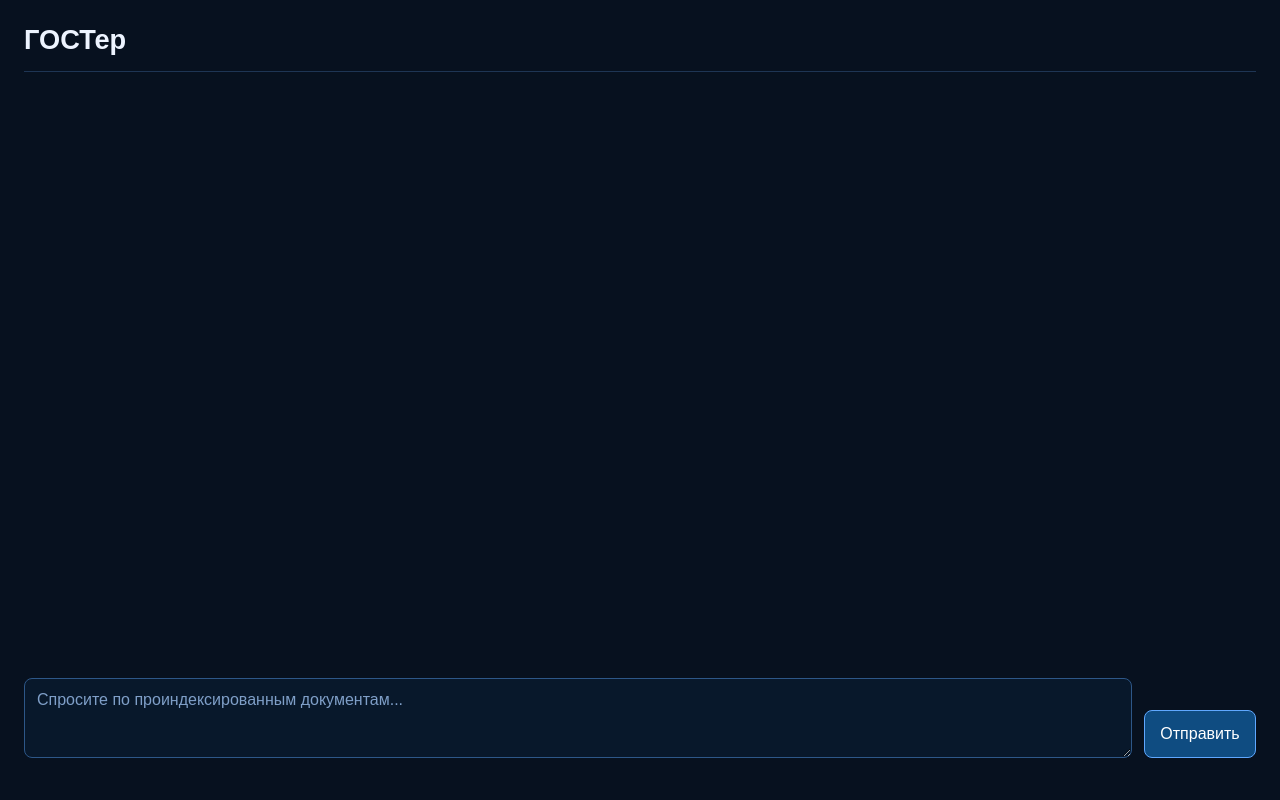
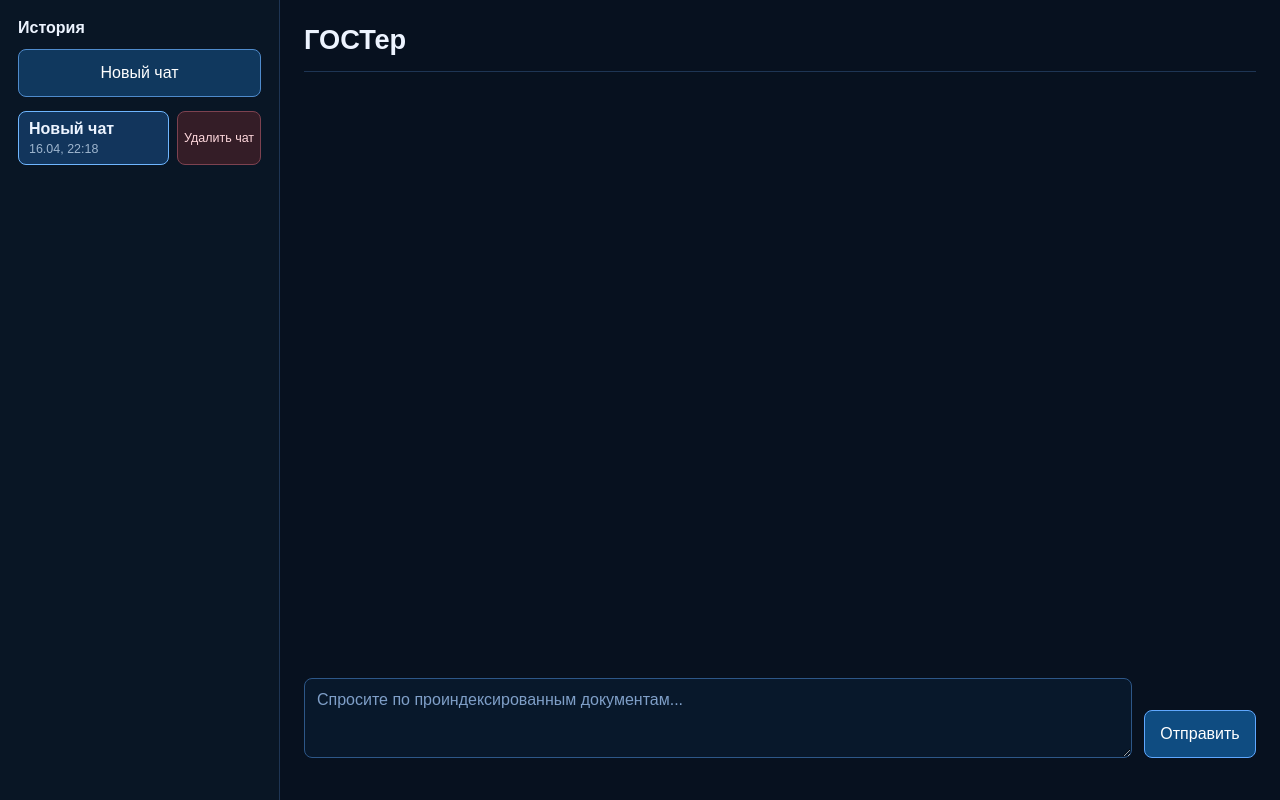
Before and after one commit to vladooooooooos/goster, a FastAPI app: page / in a window 1280 px wide. Run offline with FastAPI, Linux system fonts and the light colour scheme.

Commit message:
Add local chat session history

```diff
--- a/gost-chat/app/static/app.js
+++ b/gost-chat/app/static/app.js
@@ -1,15 +1,319 @@
 const DEFAULT_TOP_K = 5;
+const STORAGE_KEY = "gost-chat.chatSessions.v1";
+const UNTITLED_SESSION_TITLE = "Новый чат";
+const QUESTION_PREFIX_WORDS = new Set([
+  "что",
+  "как",
+  "какие",
+  "какой",
+  "какая",
+  "какое",
+  "каких",
+  "где",
+  "когда",
+  "почему",
+  "зачем",
+  "можно",
+  "нужно",
+]);
 
 const form = document.querySelector("#chat-form");
 const input = document.querySelector("#message-input");
 const messages = document.querySelector("#messages");
 const errorBox = document.querySelector("#error");
 const sendButton = document.querySelector("#send-button");
+const newSessionButton = document.querySelector("#new-session-button");
+const sessionList = document.querySelector("#session-list");
+
 let requestInFlight = false;
+let chatStore = loadChatStore();
 
 function setError(message) {
   errorBox.textContent = message;
   errorBox.hidden = !message;
+}
+
+function createId(prefix) {
+  if (window.crypto && window.crypto.randomUUID) {
+    return `${prefix}-${window.crypto.randomUUID()}`;
+  }
+
+  return `${prefix}-${Date.now()}-${Math.random().toString(16).slice(2)}`;
+}
+
+function createSession() {
+  const now = new Date().toISOString();
+  return {
+    id: createId("session"),
+    title: UNTITLED_SESSION_TITLE,
+    createdAt: now,
+    updatedAt: now,
+    messages: [],
+  };
+}
+
+function createDefaultStore() {
+  const session = createSession();
+  return {
+    activeSessionId: session.id,
+    sessions: [session],
+  };
+}
+
+function loadChatStore() {
+  try {
+    const raw = localStorage.getItem(STORAGE_KEY);
+    if (!raw) {
+      return createDefaultStore();
+    }
+
+    const parsed = JSON.parse(raw);
+    if (!isValidStore(parsed)) {
+      localStorage.removeItem(STORAGE_KEY);
+      return createDefaultStore();
+    }
+
+    return normalizeStore(parsed);
+  } catch (error) {
+    localStorage.removeItem(STORAGE_KEY);
+    return createDefaultStore();
+  }
+}
+
+function isValidStore(value) {
+  return (
+    value &&
+    typeof value === "object" &&
+    typeof value.activeSessionId === "string" &&
+    Array.isArray(value.sessions) &&
+    value.sessions.every(isValidSession)
+  );
+}
+
+function isValidSession(session) {
+  return (
+    session &&
+    typeof session === "object" &&
+    typeof session.id === "string" &&
+    typeof session.title === "string" &&
+    typeof session.createdAt === "string" &&
+    typeof session.updatedAt === "string" &&
+    Array.isArray(session.messages) &&
+    session.messages.every(isValidMessage)
+  );
+}
+
+function isValidMessage(message) {
+  return (
+    message &&
+    typeof message === "object" &&
+    typeof message.id === "string" &&
+    (message.role === "user" || message.role === "assistant") &&
+    typeof message.body === "string" &&
+    typeof message.createdAt === "string"
+  );
+}
+
+function normalizeStore(store) {
+  const sessions = store.sessions.length ? store.sessions : [createSession()];
+  const activeExists = sessions.some((session) => session.id === store.activeSessionId);
+  const activeSessionId = activeExists ? store.activeSessionId : sessions[0].id;
+  return { activeSessionId, sessions };
+}
+
+function saveChatStore() {
+  try {
+    localStorage.setItem(STORAGE_KEY, JSON.stringify(chatStore));
+    return true;
+  } catch (error) {
+    setError("Не удалось сохранить историю чатов в браузере.");
+    return false;
+  }
+}
+
+function getActiveSession() {
+  return chatStore.sessions.find((session) => session.id === chatStore.activeSessionId);
+}
+
+function sortSessionsByUpdatedAt(sessions) {
+  return [...sessions].sort((left, right) => right.updatedAt.localeCompare(left.updatedAt));
+}
+
+function renderApp() {
+  renderSessionList();
+  renderActiveSessionMessages();
+  setLoading(requestInFlight);
+}
+
+function renderSessionList() {
+  sessionList.replaceChildren();
+
+  if (!chatStore.sessions.length) {
+    const empty = document.createElement("p");
+    empty.className = "session-empty";
+    empty.textContent = "Чатов пока нет";
+    sessionList.append(empty);
+    return;
+  }
+
+  sortSessionsByUpdatedAt(chatStore.sessions).forEach((session) => {
+    const item = document.createElement("div");
+    item.className = "session-item";
+    if (session.id === chatStore.activeSessionId) {
+      item.classList.add("active");
+    }
+
+    const openButton = document.createElement("button");
+    openButton.className = "session-open-button";
+    openButton.type = "button";
+    openButton.disabled = requestInFlight;
+    openButton.addEventListener("click", () => switchSession(session.id));
+
+    const title = document.createElement("span");
+    title.className = "session-title";
+    title.textContent = session.title || UNTITLED_SESSION_TITLE;
+
+    const updatedAt = document.createElement("span");
+    updatedAt.className = "session-updated";
+    updatedAt.textContent = formatSessionTime(session.updatedAt);
+
+    openButton.append(title, updatedAt);
+
+    const deleteButton = document.createElement("button");
+    deleteButton.className = "session-delete-button";
+    deleteButton.type = "button";
+    deleteButton.textContent = "Удалить чат";
+    deleteButton.disabled = requestInFlight;
+    deleteButton.addEventListener("click", () => deleteSession(session.id));
+
+    item.append(openButton, deleteButton);
+    sessionList.append(item);
+  });
+}
+
+function renderActiveSessionMessages() {
+  messages.replaceChildren();
+  const activeSession = getActiveSession();
+  if (!activeSession) {
+    return;
+  }
+
+  activeSession.messages.forEach((message) => {
+    if (message.role === "assistant" && message.askResult) {
+      appendAssistantResult(message.askResult, message.elapsedSeconds);
+      return;
+    }
+
+    appendMessage(message.role, message.body);
+  });
+}
+
+function switchSession(sessionId) {
+  if (requestInFlight || sessionId === chatStore.activeSessionId) {
+    return;
+  }
+
+  chatStore.activeSessionId = sessionId;
+  saveChatStore();
+  setError("");
+  renderApp();
+  input.focus();
+}
+
+function createNewSession() {
+  if (requestInFlight) {
+    return;
+  }
+
+  const session = createSession();
+  chatStore.sessions.push(session);
+  chatStore.activeSessionId = session.id;
+  saveChatStore();
+  setError("");
+  renderApp();
+  input.focus();
+}
+
+function deleteSession(sessionId) {
+  if (requestInFlight) {
+    return;
+  }
+
+  chatStore.sessions = chatStore.sessions.filter((session) => session.id !== sessionId);
+
+  if (!chatStore.sessions.length) {
+    const session = createSession();
+    chatStore.sessions = [session];
+    chatStore.activeSessionId = session.id;
+  } else if (chatStore.activeSessionId === sessionId) {
+    chatStore.activeSessionId = sortSessionsByUpdatedAt(chatStore.sessions)[0].id;
+  }
+
+  saveChatStore();
+  setError("");
+  renderApp();
+  input.focus();
+}
+
+function appendStoredMessage(session, message) {
+  session.messages.push(message);
+  session.updatedAt = message.createdAt;
+}
+
+function createStoredMessage(role, body, extra = {}) {
+  return {
+    id: createId("message"),
+    role,
+    body,
+    createdAt: new Date().toISOString(),
+    ...extra,
+  };
+}
+
+function maybeRenameSessionFromFirstQuestion(session, question) {
+  if (session.title !== UNTITLED_SESSION_TITLE) {
+    return;
+  }
+
+  const hasPreviousUserMessage = session.messages.some((message) => message.role === "user");
+  if (hasPreviousUserMessage) {
+    return;
+  }
+
+  const title = createSessionTitle(question);
+  if (title) {
+    session.title = title;
+  }
+}
+
+function createSessionTitle(question) {
+  const normalized = question
+    .replace(/\s+/g, " ")
+    .trim()
+    .replace(/^[\s.,!?;:()[\]{}"']+|[\s.,!?;:()[\]{}"']+$/g, "");
+
+  if (!normalized) {
+    return "";
+  }
+
+  let words = normalized.split(" ");
+  while (words.length > 1 && QUESTION_PREFIX_WORDS.has(cleanWord(words[0]))) {
+    words = words.slice(1);
+  }
+
+  let title = words.slice(0, 5).join(" ");
+  if (title.length > 60) {
+    const shortened = title.slice(0, 60);
+    const lastSpaceIndex = shortened.lastIndexOf(" ");
+    title = lastSpaceIndex > 0 ? shortened.slice(0, lastSpaceIndex) : shortened;
+    title = `${title}...`;
+  }
+
+  return title || UNTITLED_SESSION_TITLE;
+}
+
+function cleanWord(word) {
+  return word.toLowerCase().replace(/^[\s.,!?;:()[\]{}"']+|[\s.,!?;:()[\]{}"']+$/g, "");
 }
 
 function appendMessage(role, body) {
@@ -31,6 +335,12 @@ function appendMessage(role, body) {
   return article;
 }
 
+function appendAssistantResult(data, elapsedSeconds) {
+  const article = appendMessage("assistant", data.answer || "");
+  replaceAssistantMessage(article, data, elapsedSeconds);
+  return article;
+}
+
 function replaceAssistantMessage(article, data, elapsedSeconds) {
   const bodyNode = article.querySelector(".message-body");
   bodyNode.replaceChildren();
@@ -49,7 +359,7 @@ function replaceAssistantMessage(article, data, elapsedSeconds) {
 
   bodyNode.append(createCitationSummary(data));
 
-  if (data.citations.length) {
+  if (Array.isArray(data.citations) && data.citations.length) {
     bodyNode.append(createCitationList(data.citations));
   }
 
@@ -59,13 +369,14 @@ function replaceAssistantMessage(article, data, elapsedSeconds) {
 function createCitationSummary(data) {
   const summary = document.createElement("p");
   summary.className = "citation-summary";
+  const citations = Array.isArray(data.citations) ? data.citations : [];
 
-  if (!data.citations.length) {
+  if (!citations.length) {
     summary.textContent = "Источники не найдены.";
     return summary;
   }
 
-  const count = data.citations.length;
+  const count = citations.length;
   summary.textContent = `Источников: ${count}. Найдено фрагментов: ${data.retrieved_results_count}.`;
   return summary;
 }
@@ -104,7 +415,9 @@ function createCitationList(citations) {
 function setLoading(isLoading) {
   sendButton.disabled = isLoading;
   input.disabled = isLoading;
+  newSessionButton.disabled = isLoading;
   sendButton.textContent = isLoading ? "Ждём..." : "Отправить";
+  renderSessionList();
 }
 
 function formatPageRange(result) {
@@ -135,6 +448,20 @@ function formatElapsedSeconds(seconds) {
   return `${seconds.toFixed(1)} s`;
 }
 
+function formatSessionTime(value) {
+  const date = new Date(value);
+  if (Number.isNaN(date.getTime())) {
+    return "без даты";
+  }
+
+  return date.toLocaleString("ru-RU", {
+    day: "2-digit",
+    month: "2-digit",
+    hour: "2-digit",
+    minute: "2-digit",
+  });
+}
+
 function scrollMessagesToBottom() {
   messages.scrollTop = messages.scrollHeight;
 }
@@ -161,6 +488,8 @@ async function askIndexedDocuments(query) {
   };
 }
 
+newSessionButton.addEventListener("click", createNewSession);
+
 form.addEventListener("submit", async (event) => {
   event.preventDefault();
   if (requestInFlight) {
@@ -175,6 +504,19 @@ form.addEventListener("submit", async (event) => {
     return;
   }
 
+  const activeSession = getActiveSession();
+  if (!activeSession) {
+    chatStore = createDefaultStore();
+  }
+
+  const session = getActiveSession();
+  maybeRenameSessionFromFirstQuestion(session, message);
+
+  const userMessage = createStoredMessage("user", message);
+  appendStoredMessage(session, userMessage);
+  saveChatStore();
+  renderSessionList();
+
   appendMessage("user", message);
   input.value = "";
 
@@ -185,6 +527,14 @@ form.addEventListener("submit", async (event) => {
   try {
     const result = await askIndexedDocuments(message);
     replaceAssistantMessage(loadingMessage, result, result.elapsedSeconds);
+
+    const assistantMessage = createStoredMessage("assistant", result.answer, {
+      askResult: result,
+      elapsedSeconds: result.elapsedSeconds,
+    });
+    appendStoredMessage(session, assistantMessage);
+    saveChatStore();
+    renderSessionList();
   } catch (error) {
     loadingMessage.remove();
     setError(error.message);
@@ -194,3 +544,6 @@ form.addEventListener("submit", async (event) => {
     input.focus();
   }
 });
+
+saveChatStore();
+renderApp();
--- a/gost-chat/app/static/style.css
+++ b/gost-chat/app/static/style.css
@@ -22,8 +22,97 @@ textarea {
 
 .page-shell {
   min-height: 100vh;
-  display: block;
+  display: grid;
+  grid-template-columns: 280px minmax(0, 1fr);
   padding: 0;
+}
+
+.session-panel {
+  min-height: 100vh;
+  display: flex;
+  flex-direction: column;
+  gap: 14px;
+  border-right: 1px solid #1e3554;
+  background: #091625;
+  padding: 18px;
+}
+
+.session-panel-header {
+  display: grid;
+  gap: 12px;
+}
+
+h2 {
+  margin: 0;
+  font-size: 1rem;
+  line-height: 1.2;
+}
+
+.session-list {
+  display: flex;
+  flex: 1;
+  flex-direction: column;
+  gap: 10px;
+  overflow-y: auto;
+}
+
+.session-empty {
+  margin: 0;
+  color: #9eb5ce;
+  font-size: 0.9rem;
+}
+
+.session-item {
+  display: grid;
+  grid-template-columns: minmax(0, 1fr) auto;
+  gap: 8px;
+  align-items: stretch;
+}
+
+.session-item.active .session-open-button {
+  border-color: #6fb6ff;
+  background: #12355c;
+}
+
+.session-open-button {
+  min-width: 0;
+  min-height: 54px;
+  display: grid;
+  gap: 4px;
+  justify-items: start;
+  border-color: #243b5d;
+  background: #0d1b2f;
+  padding: 8px 10px;
+  text-align: left;
+}
+
+.session-title {
+  width: 100%;
+  overflow: hidden;
+  color: #edf4ff;
+  font-weight: 700;
+  text-overflow: ellipsis;
+  white-space: nowrap;
+}
+
+.session-updated {
+  color: #9eb5ce;
+  font-size: 0.78rem;
+}
+
+.session-delete-button {
+  min-width: 76px;
+  min-height: 54px;
+  border-color: #7d4250;
+  background: #341d27;
+  color: #ffd8dd;
+  font-size: 0.78rem;
+}
+
+.secondary-button {
+  width: 100%;
+  border-color: #4f8bcc;
+  background: #10385e;
 }
 
 .chat-panel {
@@ -207,6 +296,25 @@ button:disabled {
 }
 
 @media (max-width: 640px) {
+  .page-shell {
+    grid-template-columns: 1fr;
+  }
+
+  .session-panel {
+    min-height: auto;
+    border-right: 0;
+    border-bottom: 1px solid #1e3554;
+    padding: 14px;
+  }
+
+  .session-list {
+    max-height: 210px;
+  }
+
+  .session-item {
+    grid-template-columns: minmax(0, 1fr) 80px;
+  }
+
   .chat-panel {
     min-height: 100vh;
     padding: 14px;
--- a/gost-chat/app/templates/index.html
+++ b/gost-chat/app/templates/index.html
@@ -4,10 +4,18 @@
     <meta charset="utf-8">
     <meta name="viewport" content="width=device-width, initial-scale=1">
     <title>ГОСТер</title>
-    <link rel="stylesheet" href="{{ url_for('static', path='style.css') }}">
+    <link rel="stylesheet" href="{{ url_for('static', path='style.css') }}?v=chat-sessions-1">
   </head>
   <body>
     <main class="page-shell">
+      <aside class="session-panel" aria-label="История чатов">
+        <div class="session-panel-header">
+          <h2>История</h2>
+          <button id="new-session-button" class="secondary-button" type="button">Новый чат</button>
+        </div>
+        <div id="session-list" class="session-list" aria-label="Список чатов"></div>
+      </aside>
+
       <section class="chat-panel" aria-label="Документный чат">
         <header class="chat-header">
           <h1>ГОСТер</h1>
@@ -32,6 +40,6 @@
       </section>
     </main>
 
-    <script src="{{ url_for('static', path='app.js') }}"></script>
+    <script src="{{ url_for('static', path='app.js') }}?v=chat-sessions-1"></script>
   </body>
 </html>
```
Also changed, not shown: .playwright-cli/page-2026-04-16T22-08-47-097Z.yml (added), .playwright-cli/page-2026-04-16T22-09-32-839Z.yml (added).
